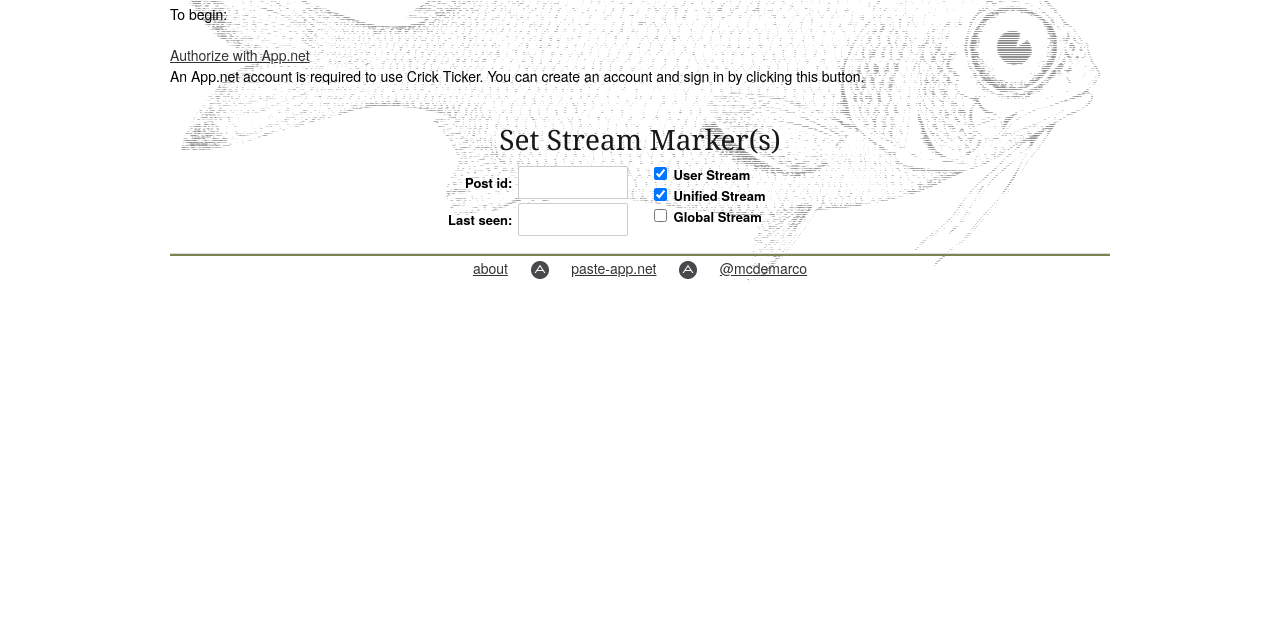
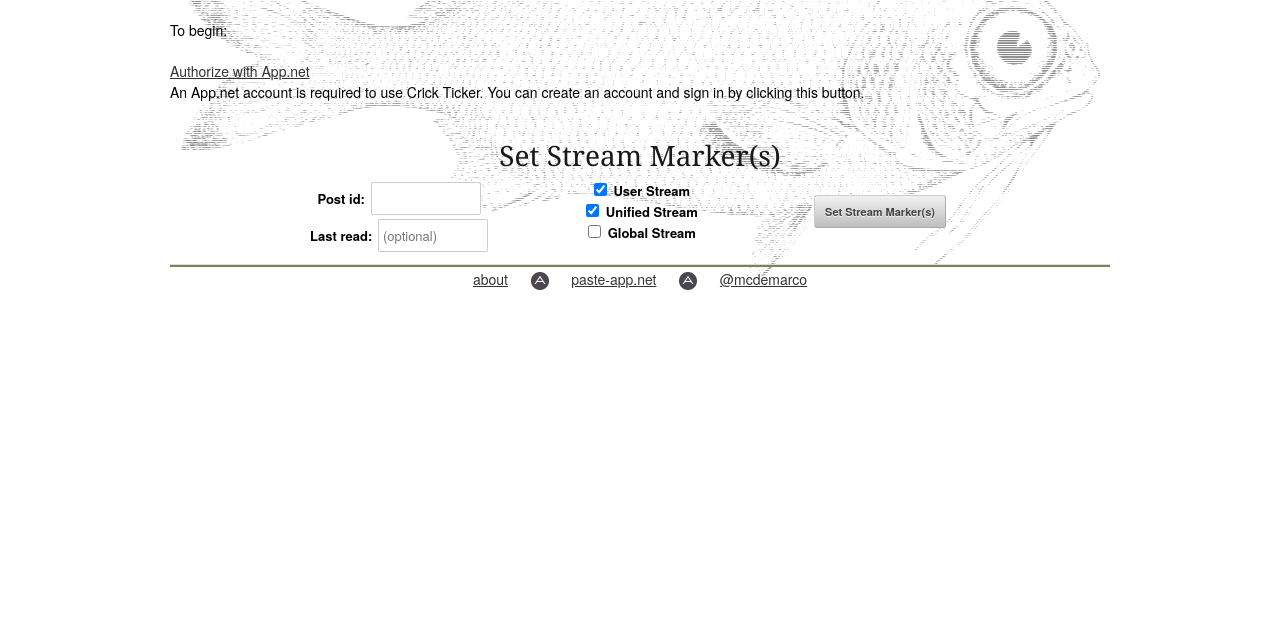
Before and after one commit to mcdemarco/crick-ticker, a plain HTML site: page index.html in a window 1280 px wide. Shown: the part 172-800 px from the top of the page. Drawn offline with Linux system fonts and the light colour scheme.

Commit message:
Setting stream marker but last_read_id failing.

```diff
--- a/css/crick.css
+++ b/css/crick.css
@@ -9,6 +9,10 @@ body {
     color:#000;
 }
 
+h1 {
+    margin-top: 30px;
+    margin-bottom: 0;
+}
 h1 a {
     text-decoration:none;
 }
@@ -42,28 +46,33 @@ span.special {
     color:#823332;
 }
 
-input#post_id, input#last_seen_id {
-    width:100px;
-}
-
 div#tickerTicker {
     text-align:center;
 }
 
 div#tickerTickerTicks {
-    text-align:left;
-    padding-bottom:15px;
+    padding-bottom:10px;
+}
+
+div#tickerTickerTock {
+    padding:15px 0;
 }
 
 div#tickerTickerEntry {
-    text-align:right;
-    padding-bottom:15px;
+    white-space:nowrap;
+    padding-bottom:10px;
 }
 
 div#tickerTickerEntry input {
     display:inline;
     margin:2px;
+    width:100px;
 }
+
+div#tickerTickerTock button {
+    margin:0;
+}
+
 
 /*
 div.after, div.after a {
--- a/index.html
+++ b/index.html
@@ -102,15 +102,19 @@
 
 		<div class="sixteen columns" id="tickerTicker">
 			<h3>Set Stream Marker(s)</h3>
-			<div class="eight columns alpha" id="tickerTickerEntry">
+			<div class="four columns offset-by-two alpha" id="tickerTickerEntry">
 				<label for="post_id">Post id: <input type="text" size="15" id="post_id"/></label>
-				<label for="last_seen_id" title="ID of last seen post" placeholder="(optional)">Last seen: <input type="text" size="15" id="last_seen_id"/></label>
+				<label for="last_read_id" title="ID of last post seen">Last read: <input type="text" size="15" id="last_read_id" placeholder="(optional)" /></label>
 			</div>
-			<div class="eight columns omega" id="tickerTickerTicks">
+			<div class="four columns" id="tickerTickerTicks">
 				<label for="my_stream"><input type="checkbox" name="crickToTick" id="my_stream" checked="checked"/> User Stream</label>
 				<label for="unified"><input type="checkbox" name="crickToTick" id="unified" checked="checked"/> Unified Stream</label>
 				<label for="global"><input type="checkbox" name="crickToTick" id="global"/> Global Stream</label>
 			</div>
+			<div class="four columns" id="tickerTickerTock">
+				<button id="tickButton" onclick="tick();">Set Stream Marker(s)</a>
+			</div>
+			<div class="two columns omega"></div>
 			<hr />
 		</div>
 
--- a/js/main.js
+++ b/js/main.js
@@ -4,7 +4,7 @@
 var authUrl = "https://account.app.net/oauth/authenticate?client_id=" + api['client_id'] + "&response_type=token&redirect_uri=" + encodeURIComponent(crickSite) + "&scope=stream";
 var streamArgs = {count: -5, since_id: 'marker_inclusive'}; //Default post count for retrieval.
 var restreamArgs = {count: 4, before_id: 'marker'};//Default post count for retrieval.
-var columnArray = new Array;
+var columnArray = {};
 columnArray["my_stream"] = "#col1";
 columnArray["unified"] = "#col2";
 columnArray["global"] = "#col3";
@@ -160,7 +160,7 @@ function logout() {
 function markPost(id,stream) {
 	//Pass the current post information into the form.
 	$("#post_id").val(id);
-	$("#last_seen_id").val("");
+	$("#last_read_id").val("");
 	//Set the checkboxes to match stream.
 	$("input[name=crickToTick]").prop("checked",false);
 	$("input#" + stream).prop("checked",true);
@@ -173,6 +173,45 @@ function pushHistory(newLocation) {
 		history.pushState({}, document.title, newLocation);
 }
 
+function tick() {
+	//Validate.
+	var post_id = $("#post_id").val();
+	var intRegex = /^\d+$/;
+	if (!intRegex.test(post_id)) {
+		failAlert('The post id must be a non-negative integer.');
+		return;
+	}
+	var last_read_id = $("#last_read_id").val();
+	if (last_read_id != "" && !intRegex.test(last_read_id)) {
+		failAlert('The last read id must be a non-negative integer.');
+		return;
+	}
+	//Prepare the marker.
+	var markerObj = [];
+	var markerArgs = {};
+	if (last_read_id != "")
+		markerArgs = {reset_read_id: 1};
+
+	$.each(columnArray, function(key, value) {
+		if ($("#" + key).is(":checked")) {
+			var thisObj = {};
+			thisObj['name'] = key;
+			thisObj['id'] = post_id;
+			if (last_read_id != "")
+				thisObj['last_read_id'] = last_read_id;
+			markerObj.push(thisObj);
+		}
+	});
+	//Set the stream marker(s).
+	var promiseTick = $.appnet.marker.update(markerObj, markerArgs);
+	promiseTick.then(completeTick, function (response)  {failAlert('Failed to update stream marker(s).');});
+}
+
+function completeTick(response) {
+debugger;
+	location.reload();
+}
+
 function toggleAbout() {
 	$('.about').toggle();
 	$('html, body').animate({scrollTop: '0px'}, 150);
```
